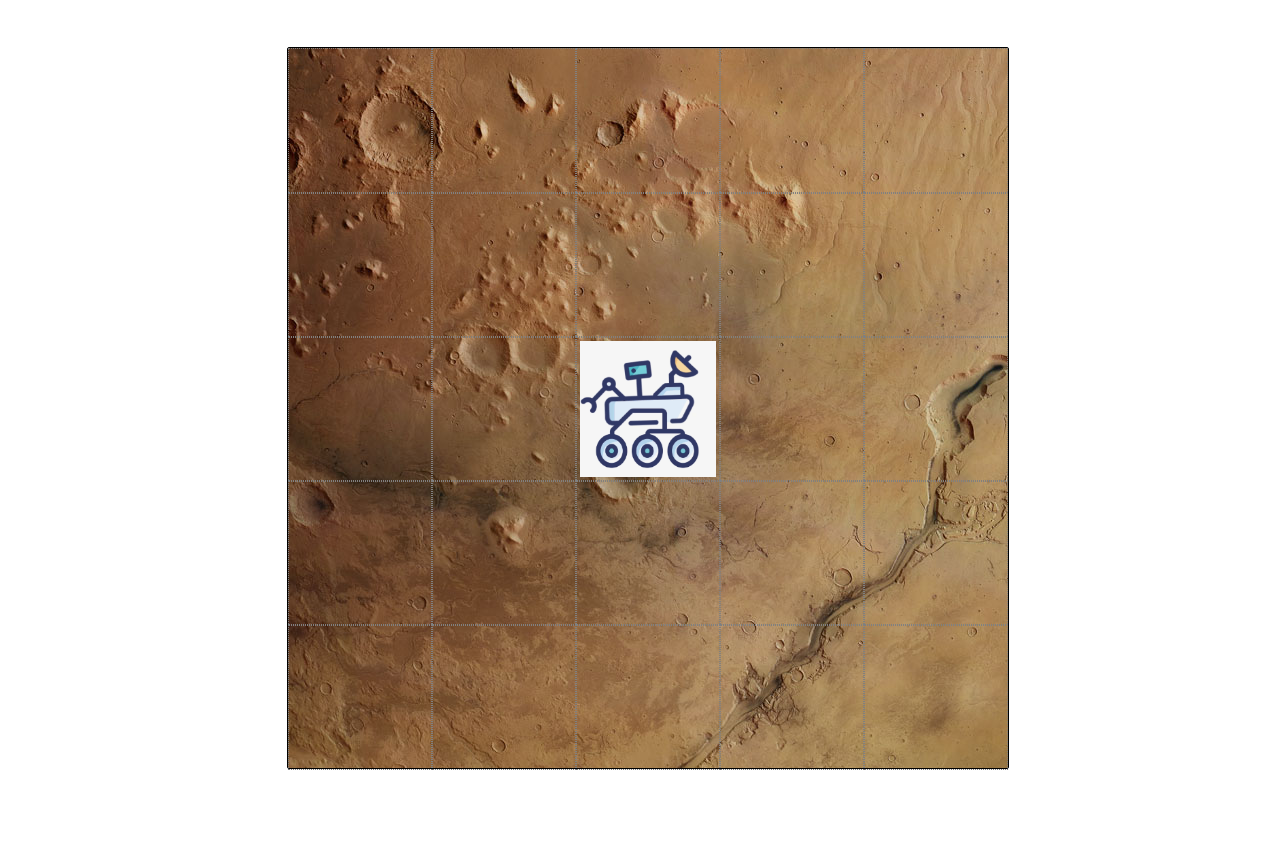
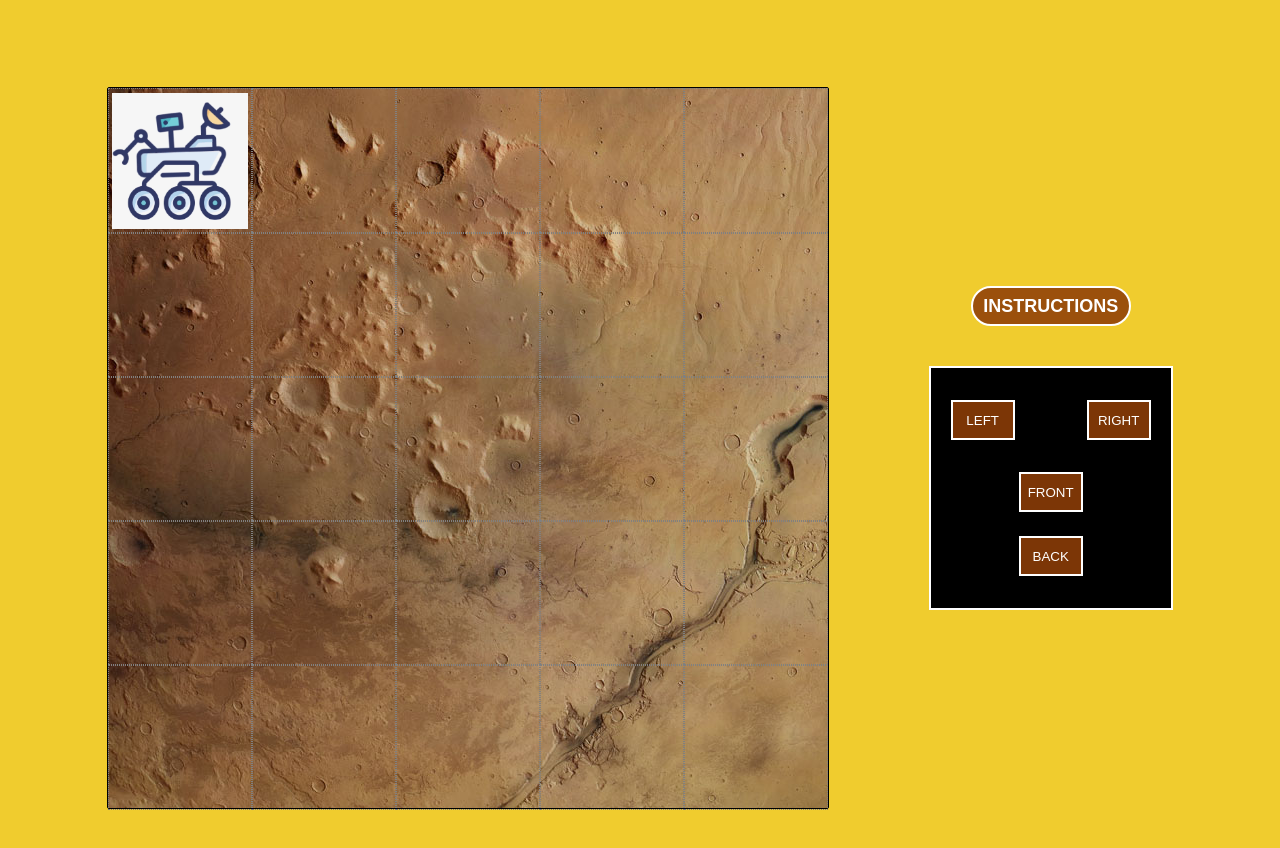
Before and after one commit to Magenta-ironhack/Mars-Rover-lab, a plain HTML site: page index.html in a window 1280 px wide. Before the commit the page ends 816 px from the top, so only its background shows below. Drawn offline with Linux system fonts and the light colour scheme.

Commit message:
added buttons and keypress

```diff
--- a/index.html
+++ b/index.html
@@ -48,6 +48,22 @@
             <div class="col col4"></div>
         </div>
       </div>
+      <div class="tools">
+        <div class="button-section">
+            <button class="instructions">INSTRUCTIONS</button>
+        </div>
+
+      <div class="joystick">
+          <div class="row-align">
+            <button class="left" onclick="roverMove('l')">LEFT</button>
+            <button class="right" onclick="roverMove('r')">RIGHT</button>
+          </div>
+          <div class="column-align">
+              <button class="forward" onclick="roverMove('f')">FRONT</button>
+              <button class="backward" onclick="roverMove('b')">BACK</button>
+          </div>
+        </div>
+      </div>
     </div>
 
 </body>
--- a/index.js
+++ b/index.js
@@ -1,6 +1,4 @@
-
-
-class Rover {
+  class Rover {
     constructor() {
       this.direction = "N";
       this.x = 0;
@@ -28,11 +26,11 @@ class Rover {
       }
     }
 
-    moveRover = (x,y) => {
-      document.getElementById('rover').remove()
-      document.querySelectorAll('.row')[x].children[y].innerHTML = '<img id="rover" src="./rover.gif" alt="rover" id="rover"></img>'
+    // moveRover = (x,y) => {
+    //   document.getElementById('rover').remove()
+    //   document.querySelectorAll('.row')[x].children[y].innerHTML = '<img id="rover" src="./rover.gif" alt="rover" id="rover"></img>'
 
-    }
+    // }
 
     move(dir) {
       // *Directions are "f" (forward), "b" (backward).
@@ -110,19 +108,19 @@ class Rover {
             break;
         }
       }
-      obstacleArray.forEach(obs => {
-        if (obs.x === this.x && obs.y === this.y) {
-          // this.travellog.pop();
-          // if(dir === 'f') {
-          //     this.move('r');
+      // obstacleArray.forEach(obs => {
+      //   if (obs.x === this.x && obs.y === this.y) {
+      //     // this.travellog.pop();
+      //     // if(dir === 'f') {
+      //     //     this.move('r');
 
-          //         } else {
+      //     //         } else {
 
-          //             this.move('f');
-          //         }
-          throw Error("Obstacle in your path");
-        }
-      });
+      //     //             this.move('f');
+      //     //         }
+      //     throw Error("Obstacle in your path");
+      //   }
+      // });
 
       console.log(
         `Rover is at (x${this.x},y${this.y}) ::: Travel Log: ${this.travellog}`
@@ -159,27 +157,52 @@ class Rover {
     "%c rover.turn(), rover.move(), rover.location(), path()",
     "color: orange"
   );
-  // let forward = document.getElementById('forward');
-  // let backward = document.getElementById('backward');
-  // let right = document.getElementById('right');
-  // let left = document.getElementById('left');
-  let forward = 'f';
-  let backward = 'b';
-  let right = 'r';
-  let left = 'l';
+
+  let forward = document.getElementsByClassName('forward');
+  let backward = document.getElementsByClassName('backward');
+  let right = document.getElementsByClassName('right');
+  let left = document.getElementsByClassName('left');
+
+  window.addEventListener('keydown', function(event) {
+    switch (event.keyCode) {
+      case 37: // Left
+        roverMove('l')
+      break;
+
+      case 38: // Up
+        roverMove('f')
+      break;
+
+      case 39: // Right
+        roverMove('r')
+      break;
+
+      case 40: // Down
+        roverMove('b')
+      break;
+    }
+  }, false);
+
+
   function roverMove(command) {
+    rover1.path(command);
+    //rover1.x
+    let rows = [...(document.getElementsByClassName('row'))];
+    rows.forEach((row,index) => {
+      console.log(row.className);
+      if(row.className.split(' ')[1].search(rover1.x)!== -1) {
+        let columns = [...(row.getElementsByClassName('col'))];
+        columns.forEach((col,ind) => {
+    if(col.className.split(' ')[1].search(rover1.y)!== -1){
+      document.getElementById('rover').remove()
+      document.querySelectorAll('.row')[index].children[ind].innerHTML = '<img id="rover" src="./rover.gif" alt="rover" id="rover"></img>'
+    }
+        })
+      }
+    });
 
-    let rows = [...(document.getElementsByClassName('row'))];
-    rows.forEach(row => {
-      let columns = row.getElementsByClassName('col');
-      columns.forEach(col => {
-
-      })
-    });
   }
 
-
-
-  setInterval(()=>{
-    rover1.moveRover(Math.floor(Math.random()* 4),Math.floor(Math.random()*4))
-  }, 500)
+  // setInterval(()=>{
+  //   rover1.moveRover(Math.floor(Math.random()* 4),Math.floor(Math.random()*4))
+  // }, 500)
--- a/style.css
+++ b/style.css
@@ -1,8 +1,33 @@
+body {
+    background-color: rgba(238, 197, 16, 0.87);
+}
+.instructions {
+    height: 5vh;
+    width: 20vh;
+    background-color: rgba(143, 62, 8, 0.87);
+    color: white;
+    font-size: 18px;
+    font-weight: bold;
+    border-radius: 20px;
+    border: 2px solid white;
+}
+.tools {
+
+    display: flex;
+    flex-direction: column;
+    justify-content: space-between;
+    align-items: center;
+}
+.button-section {
+    height: 10vh;
+    width: 20vh;
+}
 .whole-page {
-    height: 100vh;
-    width: 100vw;
+    height: 110vh;
+    width: 100%;
     display: flex;
-    justify-content: center;
+    flex-direction: row;
+    justify-content: space-evenly;
     align-items: center;
 }
 .game-board {
@@ -34,3 +59,34 @@
     height: 17vh;
     width: 17vh;
 }
+.joystick {
+    height:30vh;
+    width: 30vh;
+    background-color: black;
+    display:flex;
+    flex-direction: column;
+    justify-content: space-evenly;
+    align-items: center;
+    border: 2px solid white;
+}
+.joystick button {
+    height: 5vh;
+    width: 8vh;
+    background-color: rgba(143, 62, 8, 0.87);
+    border: 2px solid white;
+    color: white;
+}
+.row-align {
+    display:flex;
+    flex-direction: row;
+    justify-content: space-between;
+    align-items: center;
+    width: 25vh;
+}
+.column-align {
+    display:flex;
+    flex-direction: column;
+    justify-content: space-between;
+    align-items: center;
+    height: 13vh;
+}
```
